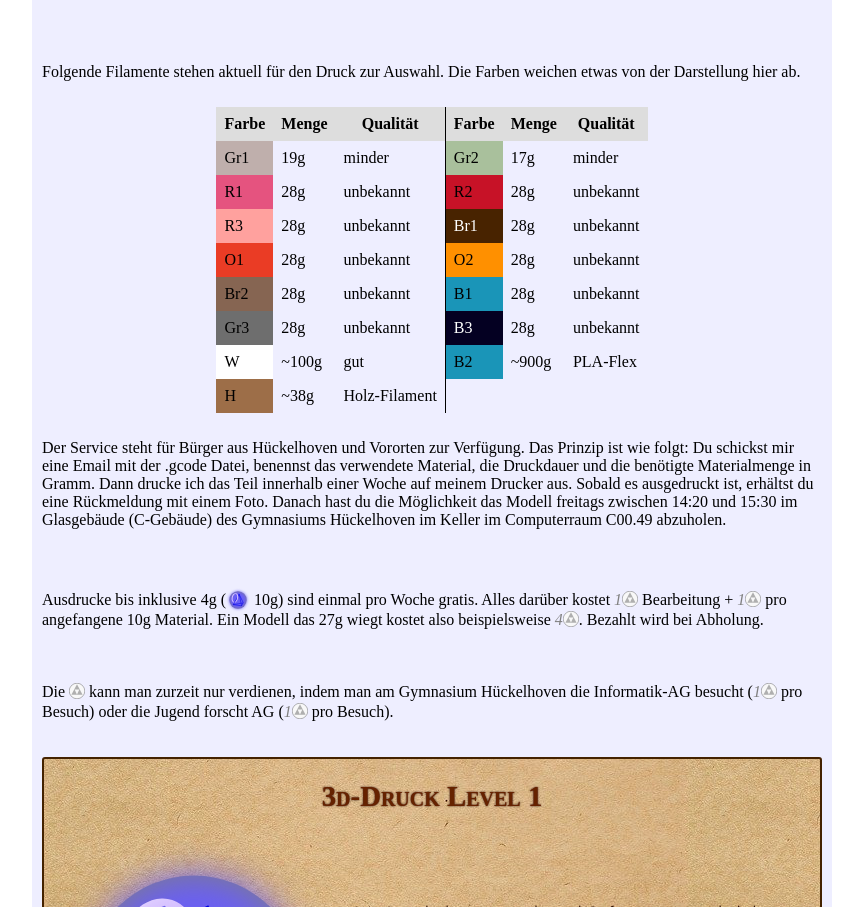
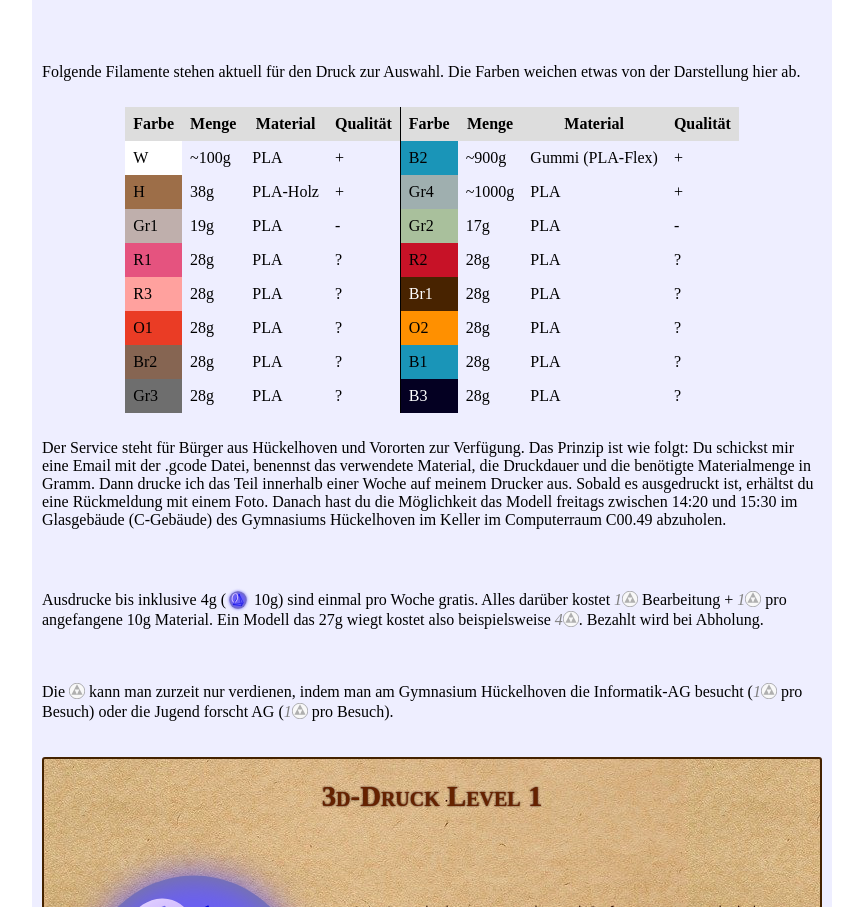
Before and after one commit to adabru/infoaghh, a plain HTML site: page 3dservice.html in a window 1280 px wide. Shown: the part 1263-2170 px from the top of the page, without its empty margins (208-1071 px from the left). Drawn offline with Linux system fonts and the light colour scheme.

Commit message:
add grey color

```diff
--- a/3dservice.html
+++ b/3dservice.html
@@ -57,71 +57,92 @@
     <tr>
       <th>Farbe</th>
       <th>Menge</th>
+      <th>Material</th>
       <th>Qualität</th>
       <th>Farbe</th>
       <th>Menge</th>
+      <th>Material</th>
       <th>Qualität</th>
+    </tr>
+    <tr>
+      <td style="background: #FFFFFF;">W</td>
+      <td>~100g</td>
+      <td>PLA</td>
+      <td>+</td>
+      <td style="background: #1A95B8;">B2</td>
+      <td>~900g</td>
+      <td>Gummi (PLA-Flex)</td>
+      <td>+</td>
+    </tr>
+    <tr>
+      <td style="background: #9D6E48;">H</td>
+      <td>38g</td>
+      <td>PLA-Holz</td>
+      <td>+</td>
+      <td style="background: #9FAFAF;">Gr4</td>
+      <td>~1000g</td>
+      <td>PLA</td>
+      <td>+</td>
     </tr>
     <tr>
       <td style="background: #BFAFAC;">Gr1</td>
       <td>19g</td>
-      <td>minder</td>
+      <td>PLA</td>
+      <td>-</td>
       <td style="background: #A9C09C;">Gr2</td>
       <td>17g</td>
-      <td>minder</td>
+      <td>PLA</td>
+      <td>-</td>
     </tr>
     <tr>
       <td style="background: #E5537F;">R1</td>
       <td>28g</td>
-      <td>unbekannt</td>
+      <td>PLA</td>
+      <td>?</td>
       <td style="background: #C71227;">R2</td>
       <td>28g</td>
-      <td>unbekannt</td>
+      <td>PLA</td>
+      <td>?</td>
     </tr>
     <tr>
       <td style="background: #FFA19E;">R3</td>
       <td>28g</td>
-      <td>unbekannt</td>
+      <td>PLA</td>
+      <td>?</td>
       <td style="background: #482300; color: white;">Br1</td>
       <td>28g</td>
-      <td>unbekannt</td>
+      <td>PLA</td>
+      <td>?</td>
     </tr>
     <tr>
       <td style="background: #EA3C25;">O1</td>
       <td>28g</td>
-      <td>unbekannt</td>
+      <td>PLA</td>
+      <td>?</td>
       <td style="background: #FF9000;">O2</td>
       <td>28g</td>
-      <td>unbekannt</td>
+      <td>PLA</td>
+      <td>?</td>
     </tr>
     <tr>
       <td style="background: #866552;">Br2</td>
       <td>28g</td>
-      <td>unbekannt</td>
+      <td>PLA</td>
+      <td>?</td>
       <td style="background: #1A95B8;">B1</td>
       <td>28g</td>
-      <td>unbekannt</td>
+      <td>PLA</td>
+      <td>?</td>
     </tr>
     <tr>
       <td style="background: #6E6E6E;">Gr3</td>
       <td>28g</td>
-      <td>unbekannt</td>
+      <td>PLA</td>
+      <td>?</td>
       <td style="background: #040022; color: white;">B3</td>
       <td>28g</td>
-      <td>unbekannt</td>
-    </tr>
-    <tr>
-      <td style="background: #FFFFFF;">W</td>
-      <td>~100g</td>
-      <td>gut</td>
-      <td style="background: #1A95B8;">B2</td>
-      <td>~900g</td>
-      <td>PLA-Flex</td>
-    </tr>
-    <tr>
-      <td style="background: #9D6E48;">H</td>
-      <td>~38g</td>
-      <td>Holz-Filament</td>
+      <td>PLA</td>
+      <td>?</td>
     </tr>
   </table>
   <p>
--- a/3dservice/3dservice.css
+++ b/3dservice/3dservice.css
@@ -33,7 +33,7 @@ section th {
 section td, section th {
   padding: 8px;
 }
-section td:nth-child(3), section th:nth-child(3) {
+section td:nth-child(4), section th:nth-child(4) {
   border-right: 1px solid black;
 }
 .gallery {
```
